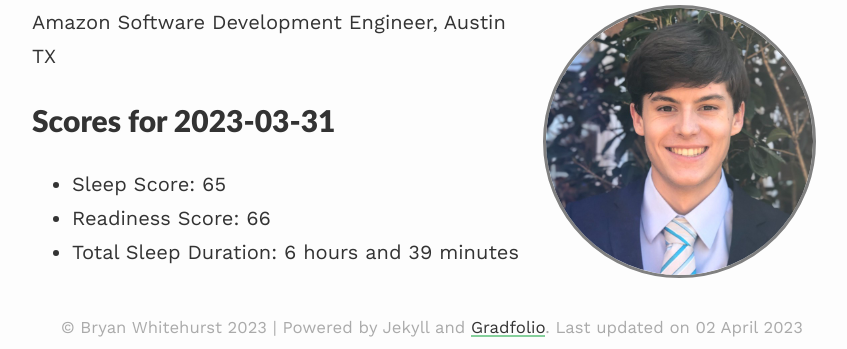
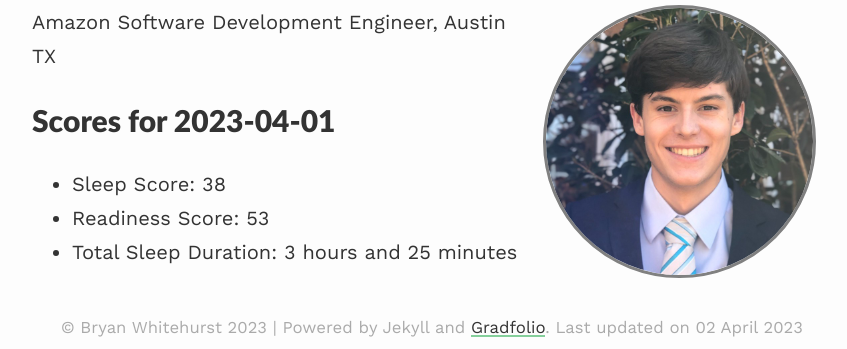
Before and after one commit to BryanWhitehurst/bryanwhitehurst.github.io, a Jekyll site: the page built from index.md, in a window 1280 px wide. Shown: the part 187-536 px from the top of the page, without its empty margins (208-1055 px from the left). Built offline with Jekyll 4.4.1, drawn with Linux system fonts in a browser that asks for light colours; nearby versions of some CDN libraries.

Commit message:
daily oura update

```diff
--- a/index.md
+++ b/index.md
@@ -9,7 +9,7 @@ published: true
 
 Amazon Software Development Engineer, Austin TX
 
-# Scores for 2023-03-31
-- Sleep Score: 65
-- Readiness Score: 66
-- Total Sleep Duration: 6 hours and 39 minutes
+# Scores for 2023-04-01
+- Sleep Score: 38
+- Readiness Score: 53
+- Total Sleep Duration: 3 hours and 25 minutes
```
